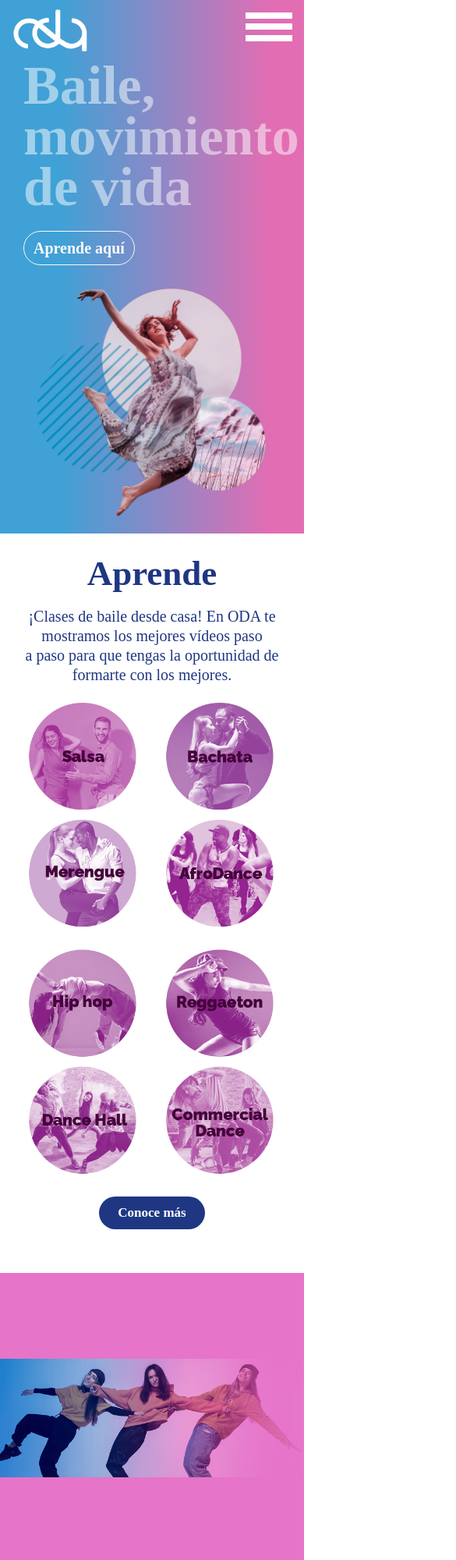
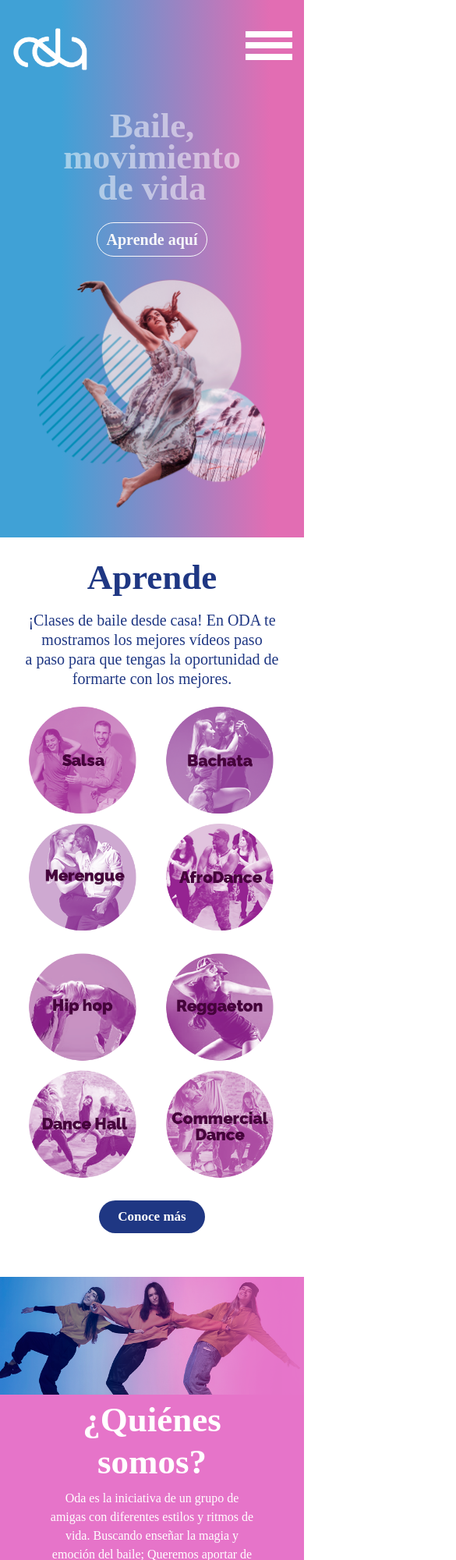
Before and after one commit to ManuJorgea/ODA_2057129, a plain HTML site: page index.html in a window 390 px wide. Shown: the top 2000 px of the page at 78% size, 585 px wide, since content can reach past the window. Drawn offline with nearby package versions, Linux system fonts and the light colour scheme.

Commit message:
Actualización de estilos con libreria Boostrap ver3

```diff
--- /dev/null
+++ b/Emergentes/Salsa/css/estilos.css
@@ -0,0 +1,39 @@
+*{
+    outline: 0 !important;
+}
+body {
+    margin: 0px;
+    font-family: raleway ;
+    display: flex;
+    justify-content: center;
+}
+body:before {
+  content: "";
+  width: 100%;
+  min-height: 100vh;
+  position: absolute;
+  left: 0;
+  top: 0;
+  background: linear-gradient(-90deg, #994bb3, #587ff5);
+  opacity: 0.75;
+}
+@media only screen and (max-width: 576px){
+   .form .container{
+       width: 90%;
+   }
+}
+.tituloW{
+    font-weight: bold;
+    font-size: 65px;
+}
+.boton{
+	font-size: 25px;
+	font-weight: bold;
+	background:  #1f3783;
+	border: none;
+	border-radius: 50px;
+	transition: all 0.5s;
+}
+p{
+    font-size: 20px;
+}
--- a/css/styles.css
+++ b/css/styles.css
@@ -43,9 +43,28 @@
 /*estilos del Inicio*/
 .tituloH{
     font-weight: bold;
-        line-height: 65px;
-        font-size: 70px;
+    line-height: 75px;
+    font-size: 80px;
     opacity: 50%;
+   }
+@media (min-width: 771px) and (max-width: 1099px) {
+   .tituloH{
+        font-weight: bold;
+        line-height: 50px;
+        font-size: 55px;
+        opacity: 50%;
+    }
+}
+@media (min-width: 300px) and (max-width: 770px) {
+    .tituloH{
+        font-weight: bold;
+        line-height: 40px;
+        font-size: 45px;
+        opacity: 50%;
+    }
+    .textoHome{
+        text-align: center;
+    }
 }
 /*estilos de "Aprende"*/
 .iconos1{
@@ -63,16 +82,29 @@
     .container2{
         display: flex;
         align-items: center;
+        text-align: right;
     }
-/*estilos de parte "Hotmart"*/
-	.container3{
-		display: flex;
-		align-items: flex-end;
+    @media (min-width:  300px) and (max-width: 1099px){
+        .container2{
+            flex-flow: row wrap;
+            justify-content: center;
+            text-align: center;
         }
-	.textoH{
-		background: linear-gradient(0deg, rgba(129,174,229,1) 10%, rgba(118,166,230,1) 93%);
-		height: 295.2px;
-		padding: 0 60px;
+        .img-fluid2{
+            width:58,1%;
+            vertical-align: middle;
+        }
+        .photoQS{
+            width: 100%;
+        }
+        .textoQS{
+            margin: 5px 60px;
+        }
+    }
+    @media (min-width: 1100px){
+        .textoQS{
+            margin-right: 70px;
+        }
     }
 /*estilos de "Descubre"*/
     .fundadoras{
@@ -84,9 +116,40 @@
         font-weight: bold;
         color: var(--Text-color);
     }
+/*estilos de parte "Hotmart"*/
+	.container3{
+		display: flex;
+        align-items: flex-end;
+        text-align: left;
+	}
+    @media (min-width:  300px) and (max-width: 1099px){
+        .container3{
+            flex-flow: column-reverse;
+            text-align: center;
+        }
+        .textoH{
+            background: linear-gradient(0deg, rgba(129,174,229,1) 10%, rgba(118,166,230,1) 93%);
+            color: white;
+            display: space ;
+            text-align: center;
+            padding: 0px 60px 25px;
+            align-self: flex-end;
+        }
+        .photoH{
+            width: 100%;
+        }
+    }
+    @media (min-width: 1100px){
+        .textoH{
+            background: linear-gradient(0deg, rgba(129,174,229,1) 10%, rgba(118,166,230,1) 93%);
+            height: 295.2px;
+            padding: 0 60px;
+        }
+    }
 /*estilos de "Contáctenos"*/
     .form{
         width: 40%;
+        text-align: end;
     }
     .boton4{
 		font-size: 20px;
@@ -96,6 +159,12 @@
 		border: white .7px solid;
 		border-radius: 50px;
 		transition: all 0.5s;
+    }
+    @media (min-width: 300px) and (max-width: 799px) {
+        .form{
+            width: 90%;
+            text-align: center;
+        }
     }
 /*estilos del Footer*/
     footer{
--- a/index.html
+++ b/index.html
@@ -6,25 +6,24 @@
 	<link rel="icon" type="image/png" sizes="32x32" href="./img/PestañaIcon.png">
 	<link rel="stylesheet" type="text/css" href="iconosmood/font.css">
 	<link rel="stylesheet" href="https://stackpath.bootstrapcdn.com/bootstrap/4.5.2/css/bootstrap.min.css" integrity="sha384-JcKb8q3iqJ61gNV9KGb8thSsNjpSL0n8PARn9HuZOnIxN0hoP+VmmDGMN5t9UJ0Z" crossorigin="anonymous">
-	<link rel="stylesheet" type="text/css" href="css/estilos.css">
 	<link rel="stylesheet" type="text/css" href="css/styles.css">
-    <meta name="viewport" content="width=device-width, initial-scale=1, maximum-scale=1">
+	<meta name="viewport" content="width=device-width, initial-scale=1, maximum-scale=1">
 </head>
 <body>
-	<section class="BGgradient">
+	<section class="BGgradient py-4">
 	<header class="container py-2 d-flex align-items-center justify-content-between">
 		 <a href="#"><div class="logo"><img src="img/logo.png" width="100" alt="ODA_logo"></div></a>
 		 <label class="menu1"><img src="img/menu2.png" alt="IconMenu"></label>
 	</header>
 	</section>
 
-	<section class="BGgradient">
-	<section class="container d-flex align-items-center flex-wrap">
-			<aside class="col-lg-6 col-md-6 col-sm-12">
+	<section class="BGgradient py-3">
+	<section class="container d-flex justify-content-between align-items-center flex-wrap">
+			<aside class="col-lg-5 col-md-5 col-sm-12 textoHome">
 				<h1 class="tituloH text-white"> Baile, <br> movimiento <br> de vida</h1>
 				<button type="button" class="btn btn-outline-light mt-3 botonW">Aprende aquí</button>
 			</aside>
-			<aside class="col-lg-6 col-md-6 col-sm-12">
+			<aside class="col-lg-5 col-md-5 col-sm-12">
 				<div><img src="img/chica.png" alt="ChicaHome" class="img-fluid"></div>
 			</aside>
 	</section>
@@ -36,7 +35,7 @@
 		<p class="textoA mb-3">¡Clases de baile desde casa! En ODA te mostramos los mejores vídeos paso <br> a paso para que tengas la oportunidad de formarte con los mejores.</p>
 		<ul class="iconos1 d-flex align-items-center flex-wrap">
 			<li class="mx-2">
-				<div><a href=""><img src="img/salsa.png" width="150" ></a></div>
+				<div><a href="./Emergentes/Salsa/index.html"><img src="img/salsa.png" width="150" ></a></div>
 			</li>
 			<li class="mx-2">
 				<div><a href=""><img src="img/bachata.png" width="150" ></a></div>
@@ -67,12 +66,12 @@
 	</section>
 
 	<section class="BGpink">
-		<div class="container2 text-white text-right ">
-			<img src="img/3personas.png" class="img-fluid" width="750" alt="BannerQS">
-			<div class="textoQ">
-			<h4 class="tituloW mr-5">¿Quiénes somos?</h4>
-			<p class="mr-5">Oda es la iniciativa de un grupo de amigas con diferentes estilos y ritmos de vida. Buscando enseñar la magia y emoción del baile; Queremos aportar de forma virtual un aprendizaje divertido y dinámico en el mundo de la danza.</p>
-			</div>
+	<div class="container2 text-white">
+		<img src="img/3personas.png" class="img-fluid2 photoQS" width="750" alt="BannerQS">
+		<div class="textoQS">
+		<h4 class="tituloW">¿Quiénes somos?</h4>
+		<p>Oda es la iniciativa de un grupo de amigas con diferentes estilos y ritmos de vida. Buscando enseñar la magia y emoción del baile; Queremos aportar de forma virtual un aprendizaje divertido y dinámico en el mundo de la danza.</p>
+		</div>
 	</div>
 	</section>
 
@@ -102,12 +101,12 @@
 		<div class="textoH">
 			<h4 class="mt-4 tituloW">Hotmart</h4>
 			<p>Es la plataforma de aprendizaje a distancia más grande y completa de América Latina. Allí encontrarás nuestro curso y todas las estrategias del equipo de ODA en enseñanza de baile.</p>
-			<button type="button" class="d-flex  align-items-center btn btn-outline-light mt-3 botonW">
+			<button type="button" class="d-flex align-items-center btn btn-outline-light mt-3 botonW">
 				<img src="img/boton3.png" width="25">
 				<div class="mx-3">Aprende aquí</div>
 			</button>
 		</div>
-		<img src="img/hotmart.png" width="750" alt="BannerHM">
+		<img src="img/hotmart.png" width="750" class="photoH" alt="BannerHM">
 	</div>
 	</section>
 
```
Also changed, not shown: Emergentes/Salsa/index.html (added, +25 -0 lines), Emergentes/Salsa/img/PestañaIcon.png (added), observaciones.txt (added), 1 other file. Lines whose indentation alone changed are shown as unchanged.
